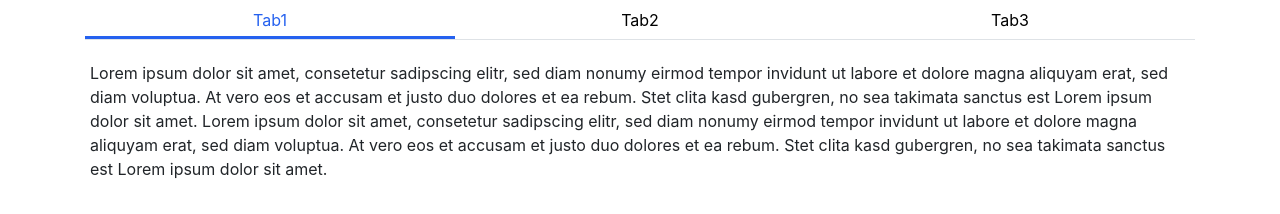
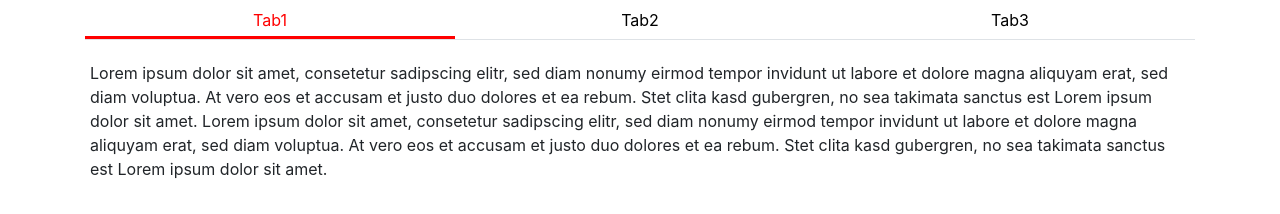
Before and after one commit to H2-invent/material-tab, a website: page dist/demo.html in a window 1280 px wide. Drawn offline with nearby package versions, Linux system fonts and the light colour scheme.

Commit message:
set the right color

```diff
--- a/package.json
+++ b/package.json
@@ -1,6 +1,6 @@
 {
   "name": "h2-invent-material-tabs",
-  "version": "1.3.0",
+  "version": "1.6.0",
   "keywords": ["Material Design", "Tabs","Google Material Design", "Material Design Tabs"],
   "description": "This creates a great material design tab",
   "homepage": "https://github.com/H2-invent/material-tab",
--- a/scss/material-tab.scss
+++ b/scss/material-tab.scss
@@ -1,4 +1,4 @@
-$main-color: #2561ef;
+$main-color: red;
 
 .nav-tabs {
   position: relative;
@@ -101,15 +101,16 @@
   }
 }
 
+.nav-tabs {
   .nav-item {
-  a {
       color: black;
+    a{
+      color: inherit;
     }
-
     &.active {
       a {
         color: $main-color;
       }
     }
-
   }
+}
```
Also changed, not shown: css/material-tab.css, 1 other file. Lines whose indentation alone changed are shown as unchanged.
